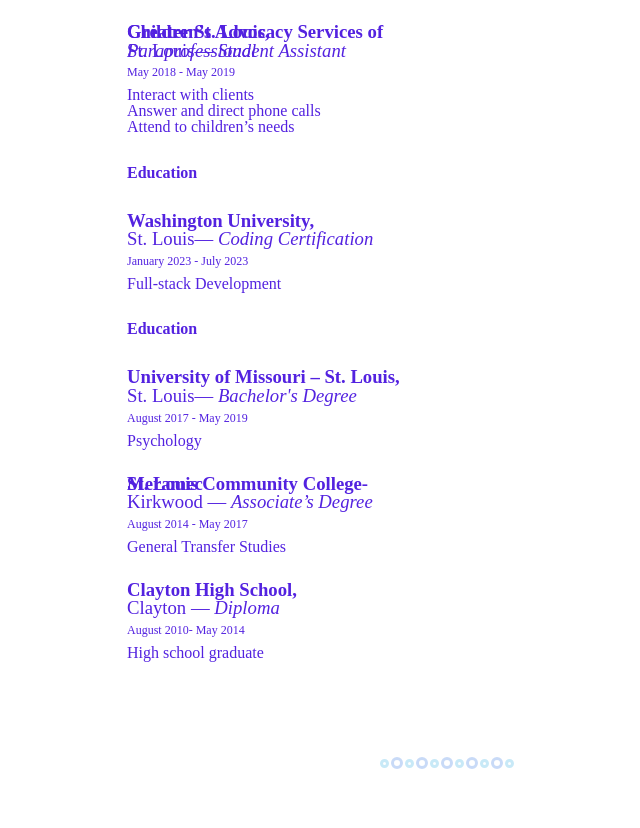
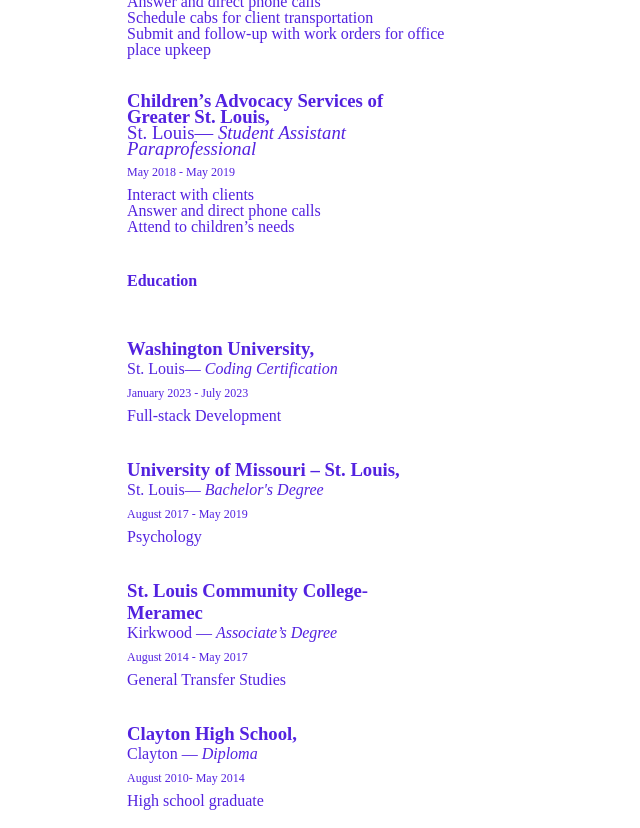
Before and after one commit to Steveb175/Portfolio-Page, a plain HTML site: page index.html in a window 1280 px wide. Shown: the part 2147-2975 px from the top of the page, without its empty margins (193-833 px from the left). Drawn offline with Linux system fonts and the light colour scheme.

Commit message:
line height bug fixed

```diff
--- a/index.html
+++ b/index.html
@@ -88,7 +88,7 @@
         <div class="workExperience">
             <h4 class="resumeSubheadings">Experience</h4>
             <!-- FIX LINE HEIGHT BUG WITH WRAPPING -->
-            <h3>Plumbers' and Pipefitters' Health and Wellness Center,</h3>
+            <h3 class="workplace">Plumbers' and Pipefitters' Health and Wellness Center,</h3>
             <p class="position">Earth City— <i>Administrative Assistant</i></p>
             <p class="smallResumeText">Dec 2020 - Present</p>
             <ul>
@@ -101,7 +101,7 @@
         </div>
         <div class="workExperience">
             <!-- FIX LINE HEIGHT BUG WITH WRAPPING -->
-            <h3>Children’s Advocacy Services of Greater St. Louis,</h3>
+            <h3 class="workplace">Children’s Advocacy Services of Greater St. Louis,</h3>
             <p class="position">St. Louis— <i>Clinical Technician</i></p>
             <p class="smallResumeText">May 2019 - Dec 2020</p>
             <ul>
@@ -117,7 +117,7 @@
         </div>
         <div class="workExperience">
             <!-- FIX LINE HEIGHT BUG WITH WRAPPING -->
-            <h3>Children’s Advocacy Services of Greater St. Louis,</h3>
+            <h3 class="workplace">Children’s Advocacy Services of Greater St. Louis,</h3>
             <p class="position">St. Louis— <i>Student Assistant Paraprofessional</i></p>
             <p class="smallResumeText">May 2018 - May 2019</p>
             <ul>
@@ -153,18 +153,17 @@
         <div class="educationalFeats">
             <h4 class="resumeSubheadings">Education</h4>
             <!-- FIX LINE HEIGHT BUG WITH WRAPPING -->
-            <h3>Washington University,</h3>
-            <p class="position">St. Louis— <i>Coding Certification</i></p>
+            <h3 class="school">Washington University,</h3>
+            <p class="achievement">St. Louis— <i>Coding Certification</i></p>
             <p class="smallResumeText">January 2023 - July 2023</p>
             <ul>
                 <li>Full-stack Development</li>
             </ul>
         </div>
         <div class="educationalFeats">
-            <h4 class="resumeSubheadings">Education</h4>
             <!-- FIX LINE HEIGHT BUG WITH WRAPPING -->
-            <h3>University of Missouri – St. Louis,</h3>
-            <p class="position">St. Louis— <i>Bachelor's Degree</i></p>
+            <h3 class="school">University of Missouri – St. Louis,</h3>
+            <p class="achievement">St. Louis— <i>Bachelor's Degree</i></p>
             <p class="smallResumeText">August 2017 - May 2019</p>
             <ul>
                 <li>Psychology</li>
@@ -172,8 +171,8 @@
         </div>
         <div class="educationalFeats">
             <!-- FIX LINE HEIGHT BUG WITH WRAPPING -->
-            <h3>St. Louis Community College- Meramec</h3>
-            <p class="position">Kirkwood — <i>Associate’s Degree</i></p>
+            <h3 class="school">St. Louis Community College- Meramec</h3>
+            <p class="achievement">Kirkwood — <i>Associate’s Degree</i></p>
             <p class="smallResumeText">August 2014 - May 2017</p>
             <ul>
                 <li>General Transfer Studies</li>
@@ -181,8 +180,8 @@
         </div>
         <div class="educationalFeats">
             <!-- FIX LINE HEIGHT BUG WITH WRAPPING -->
-            <h3>Clayton High School,</h3>
-            <p class="position">Clayton — <i>Diploma</i></p>
+            <h3 class="school">Clayton High School,</h3>
+            <p class="achievement">Clayton — <i>Diploma</i></p>
             <p class="smallResumeText">August 2010- May 2014</p>
             <ul>
                 <li>High school graduate</li>
--- a/styles.css
+++ b/styles.css
@@ -147,7 +147,7 @@ body {
 
 .workExperience {
     text-align: left;
-    line-height: 0%;
+    line-height: 100%;
 }
 
 .skillsResume {
@@ -192,5 +192,13 @@ ul li {
 
 .educationalFeats {
     text-align: left;
-    line-height: 0%;
 }
+
+.workplace, .school {
+    margin-bottom: 0;
+}
+
+.position, .achievement {
+    margin-top: 0;
+    margin-bottom: 0;
+}
```
